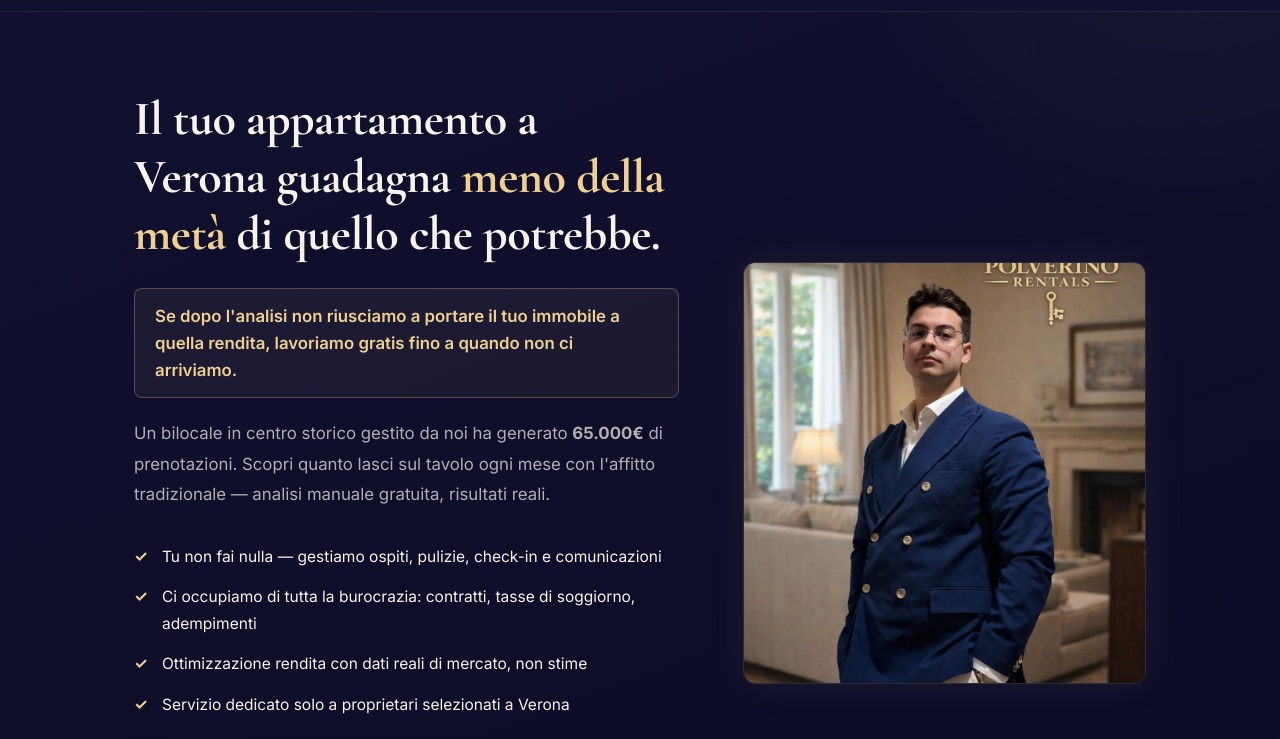
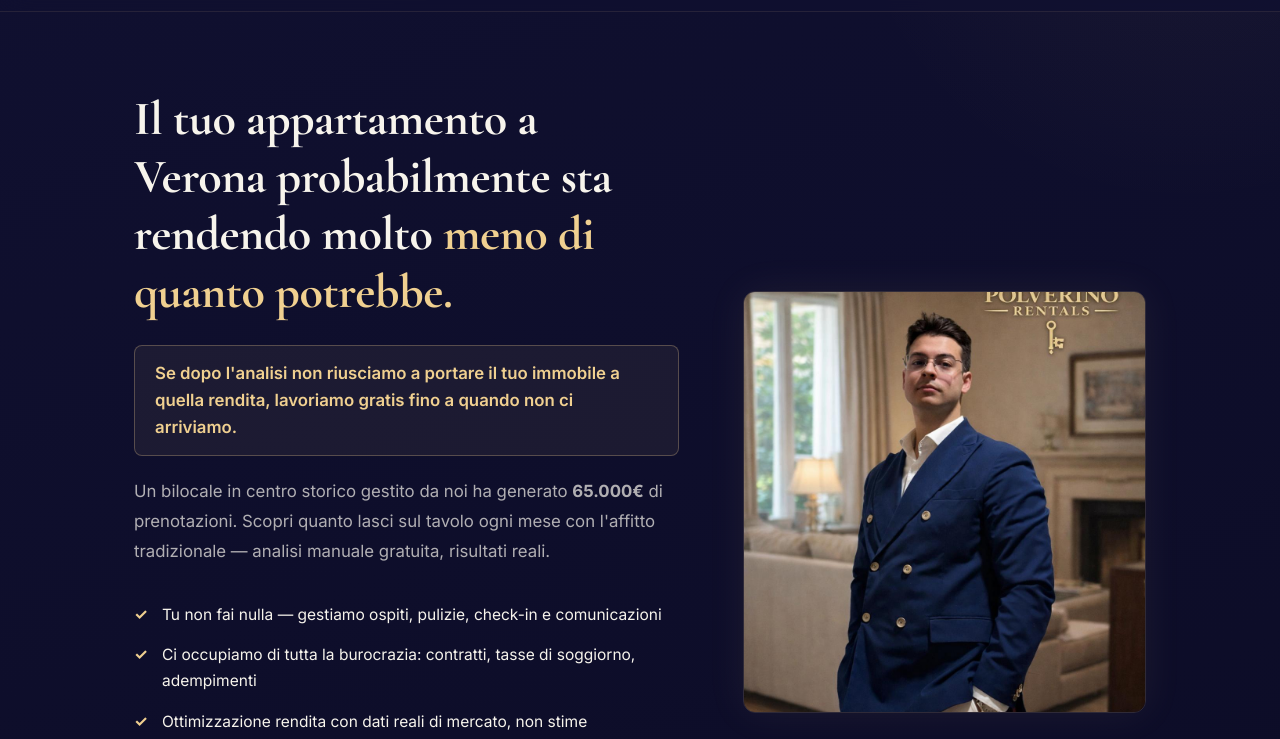
Before and after one commit to sitopolverinorentals/sito-ufficiale, a plain HTML site: page analisi.html in a window 1280 px wide. Shown: the part 61-800 px from the top of the page. Drawn offline with nearby package versions, Linux system fonts and the light colour scheme; a script that the page names is missing.

Commit message:
Update: Nuova headline hero

```diff
--- a/analisi.html
+++ b/analisi.html
@@ -720,7 +720,7 @@
     <div class="container">
         <div class="hero-inner">
             <div class="hero-text">
-                <h1>Il tuo appartamento a Verona guadagna <em>meno della metà</em> di quello che potrebbe.</h1>
+                <h1>Il tuo appartamento a Verona probabilmente sta rendendo molto <em>meno di quanto potrebbe.</em></h1>
                 <p class="hero-guarantee">Se dopo l'analisi non riusciamo a portare il tuo immobile a quella rendita, lavoriamo gratis fino a quando non ci arriviamo.</p>
                 <p class="hero-sub">Un bilocale in centro storico gestito da noi ha generato <strong>65.000&euro;</strong> di prenotazioni. Scopri quanto lasci sul tavolo ogni mese con l'affitto tradizionale — analisi manuale gratuita, risultati reali.</p>
                 <ul class="hero-bullets">
```
